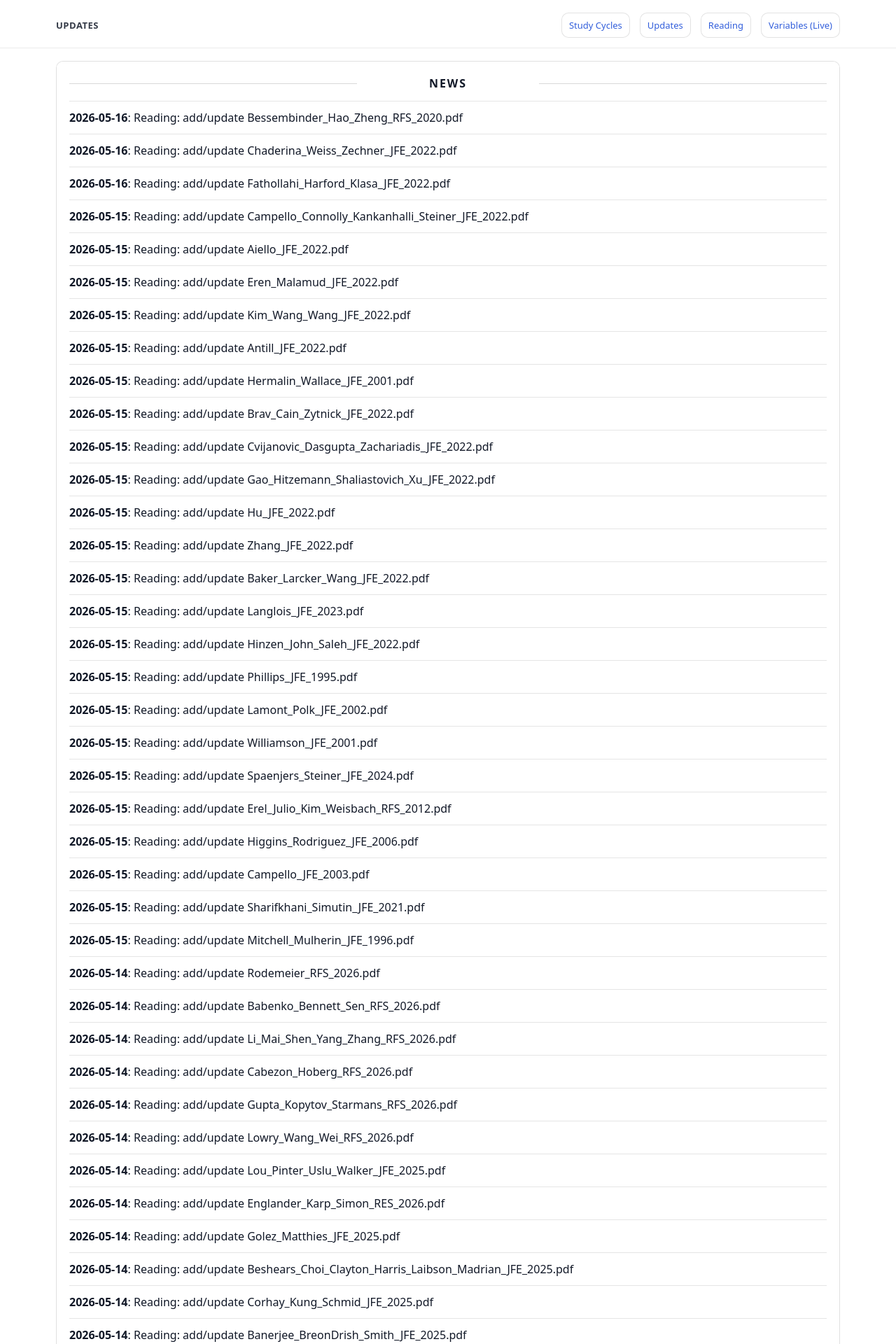
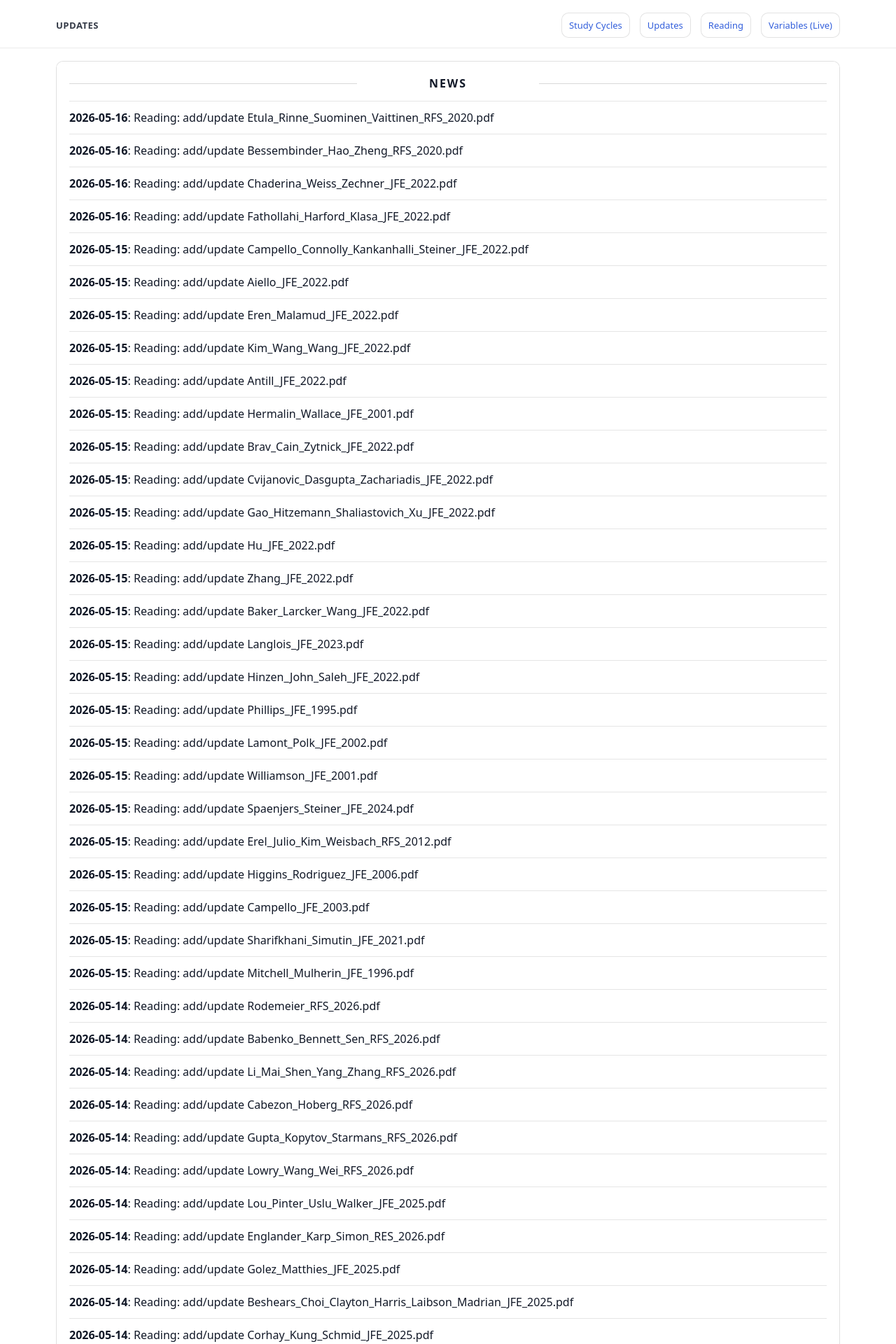
Before and after one commit to yaxinzn/study-archive, a Jekyll site: the page built from updates/index.md, in a window 1280 px wide. Shown: the top 1920 px of the page at 70% size. Built offline with Jekyll 4.4.1, drawn with Linux system fonts in a browser that asks for light colours; some of the changed text lies outside the part shown.

Commit message:
chore: update NEWS feed

```diff
--- a/_data/news.yml
+++ b/_data/news.yml
@@ -1,4 +1,7 @@
 # Auto-generated update history (sorted newest -> oldest). Do not edit manually.
+- ts: "1778881319"
+  date: "2026-05-16"
+  title: "Reading: add/update Etula_Rinne_Suominen_Vaittinen_RFS_2020.pdf"
 - ts: "1778880942"
   date: "2026-05-16"
   title: "Reading: add/update Bessembinder_Hao_Zheng_RFS_2020.pdf"
```
